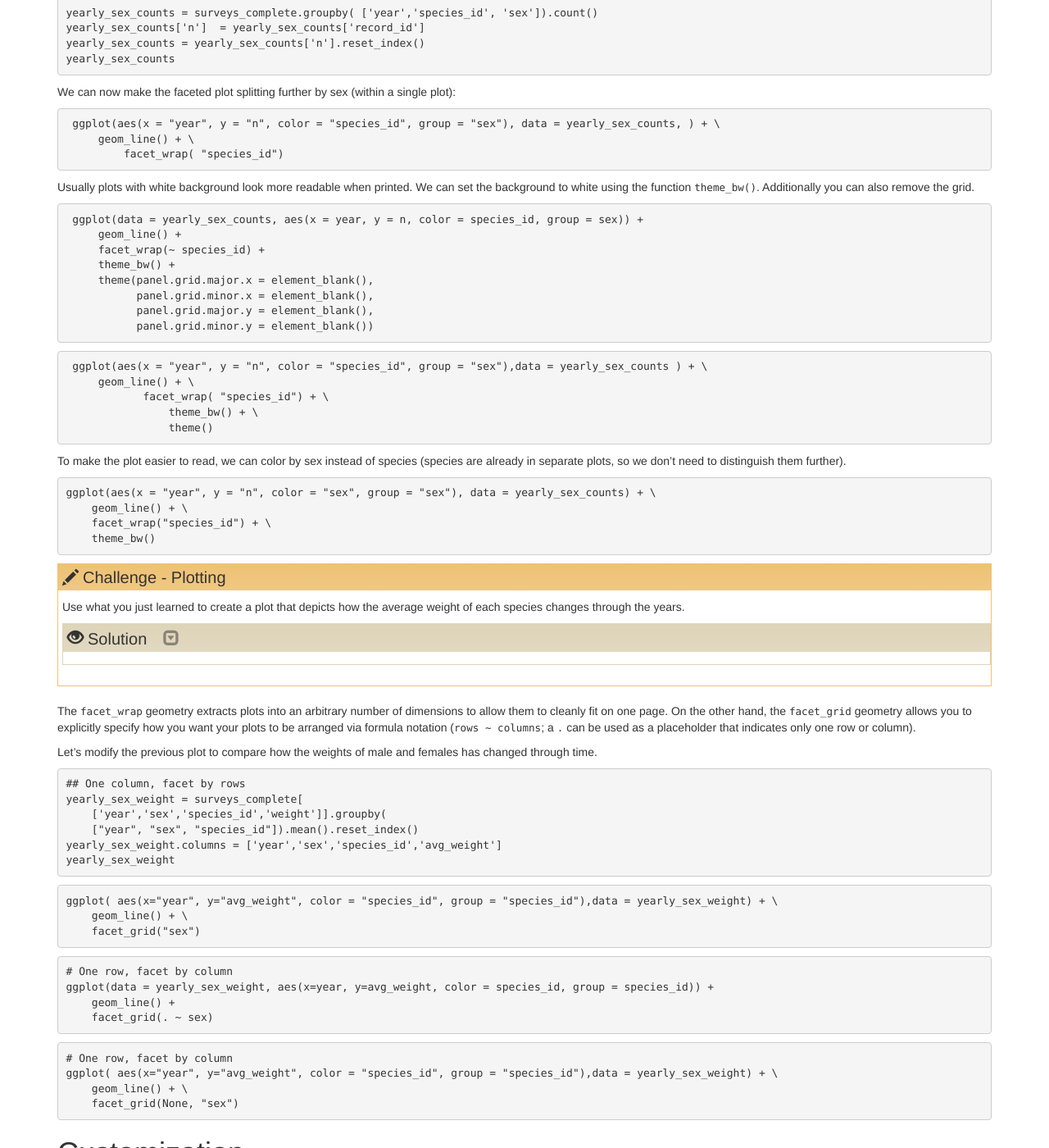
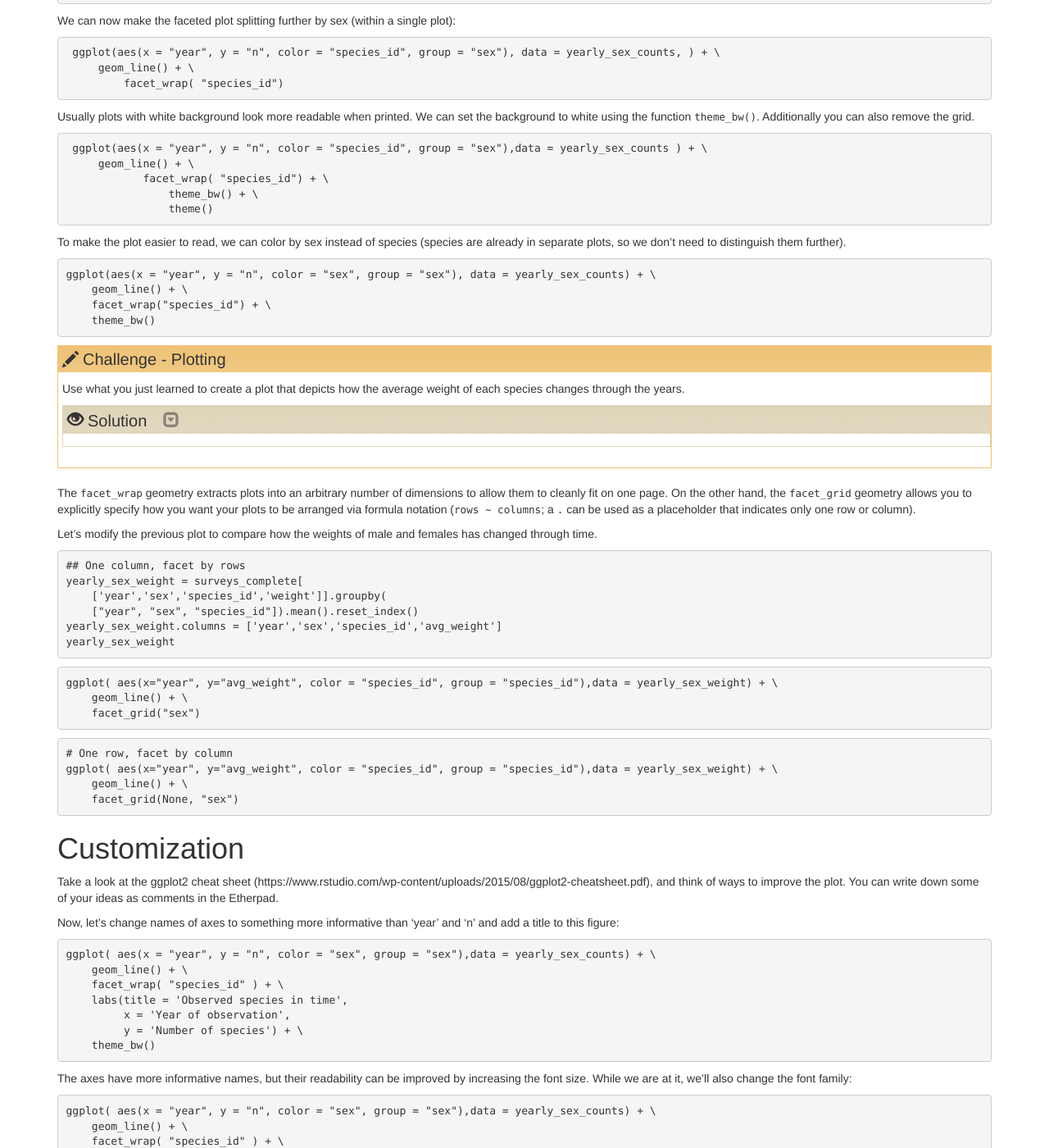
Before and after one commit to ornl-training/python-gis, a Jekyll site: the page built from _episodes/06-visualization-ggplot-python.md, in a window 1280 px wide and 1400 px high, scrolled down 11225 px. Shown: the whole window at 82% size. Built offline with Jekyll 4.4.1, drawn with Linux system fonts in a browser that asks for light colours; some of the changed text lies outside the part shown.

Commit message:
Signed-off-by: Greg Watson <g.watson@computer.org>

````diff
--- a/_episodes/06-visualization-ggplot-python.md
+++ b/_episodes/06-visualization-ggplot-python.md
@@ -289,12 +289,6 @@ Let's calculate number of counts per year for each species. To do that we need
 to group data first and count records within each group.
 
 ```python
-#yearly_counts <- surveys_complete %>%
-                 group_by(year, species_id) %>%
-                 tally
-```
-
-```python
 yearly_counts = surveys_complete[['year','species_id','species']].groupby(['year', 'species_id']).count().reset_index()
 yearly_counts.columns = ['year','species_id', 'n']
 yearly_counts
@@ -378,17 +372,6 @@ the background to white using the function `theme_bw()`. Additionally you can al
 the grid.
 
 ```python
- ggplot(data = yearly_sex_counts, aes(x = year, y = n, color = species_id, group = sex)) +
-     geom_line() +
-     facet_wrap(~ species_id) +
-     theme_bw() +
-     theme(panel.grid.major.x = element_blank(),
-	   panel.grid.minor.x = element_blank(),
-	   panel.grid.major.y = element_blank(),
-	   panel.grid.minor.y = element_blank())
-```
-
-```python
  ggplot(aes(x = "year", y = "n", color = "species_id", group = "sex"),data = yearly_sex_counts ) + \
      geom_line() + \
             facet_wrap( "species_id") + \
@@ -452,12 +435,6 @@ ggplot( aes(x="year", y="avg_weight", color = "species_id", group = "species_id"
     facet_grid("sex")
 ```
 
-```python
-# One row, facet by column
-ggplot(data = yearly_sex_weight, aes(x=year, y=avg_weight, color = species_id, group = species_id)) +
-    geom_line() +
-    facet_grid(. ~ sex)
-```
 ```python
 # One row, facet by column
 ggplot( aes(x="year", y="avg_weight", color = "species_id", group = "species_id"),data = yearly_sex_weight) + \
@@ -526,15 +503,6 @@ If you like the changes you created to the default theme, you can save them as
 an object to easily apply them to other plots you may create:
 
 ```python
-arial_grey_theme <- theme(axis.text.x = element_text(colour="grey20", size=12, angle=90, hjust=.5, vjust=.5),
-                          axis.text.y = element_text(colour="grey20", size=12),
-                          text=element_text(size=16, family="Arial"))
-ggplot(surveys_complete, aes(x = species_id, y = hindfoot_length)) +
-    geom_boxplot() +
-    arial_grey_theme
-```
-
-```python
 arial_grey_theme = theme(axis_text_x = element_text(color="grey", size=10, angle=90, hjust=.5, vjust=.5),
                           axis_text_y = element_text(color="grey", size=10))
 ggplot(surveys_complete, aes(x = 'species_id', y = 'hindfoot_length')) + \
````
